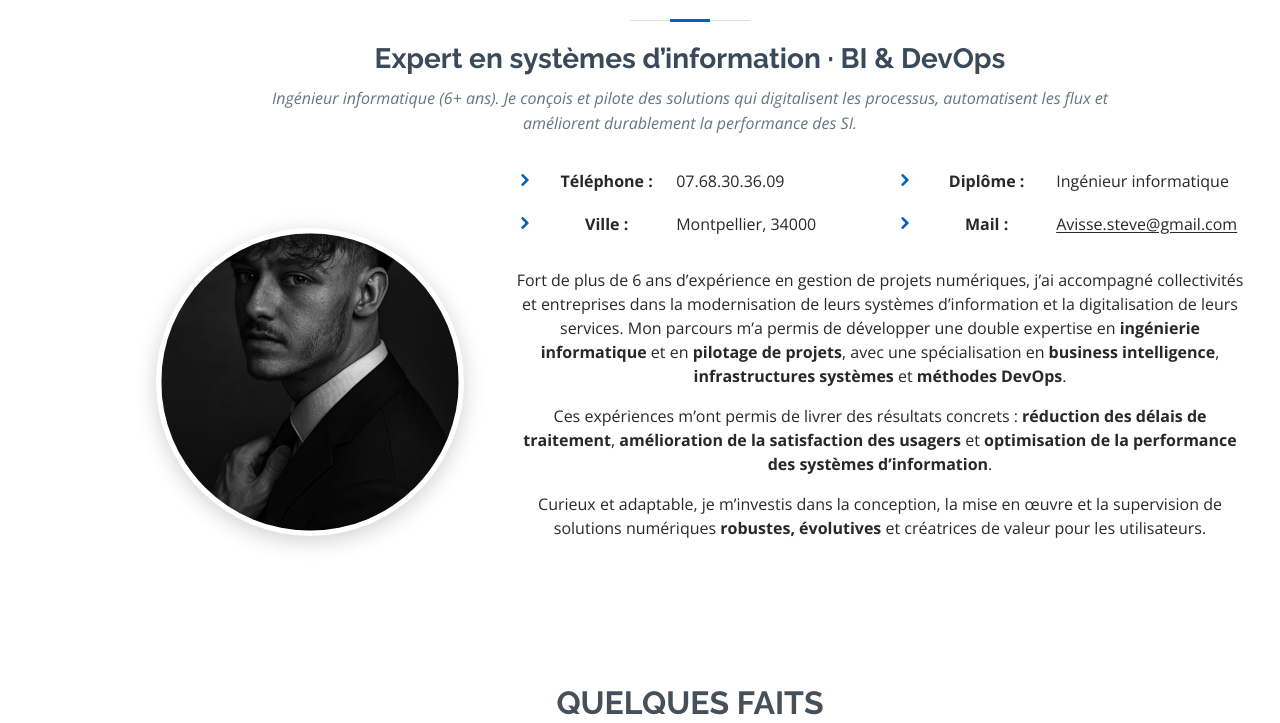
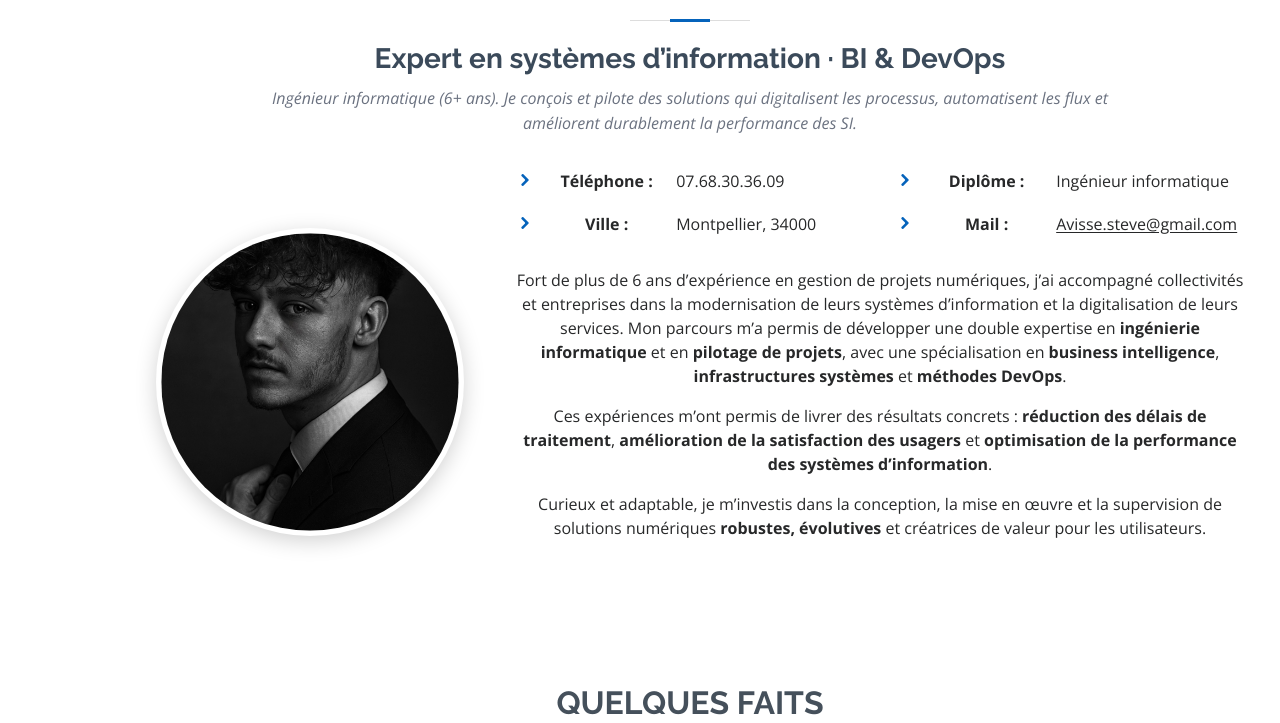
Before and after one commit to avisse/site-chants, a PHP site: page / in a window 1280 px wide. Shown: the part 896-1619 px from the top of the page. Run offline with PHP 8.4, Linux system fonts and the light colour scheme; some libraries are stand-ins or nearby versions.

Commit message:
Update style.css

```diff
--- a/assets/css/style.css
+++ b/assets/css/style.css
@@ -63,7 +63,7 @@ h1, h2, h3, h4, h5, h6 {
   width: 350px;
   height: 350px;
   object-fit: cover;
-  object-position: 50% 50%;   /* re-centre proprement */
+  object-position: 50% 30%;   /* re-centre proprement */
   border-radius: 50%;
   background: #fff;
   padding: 6px;
```
